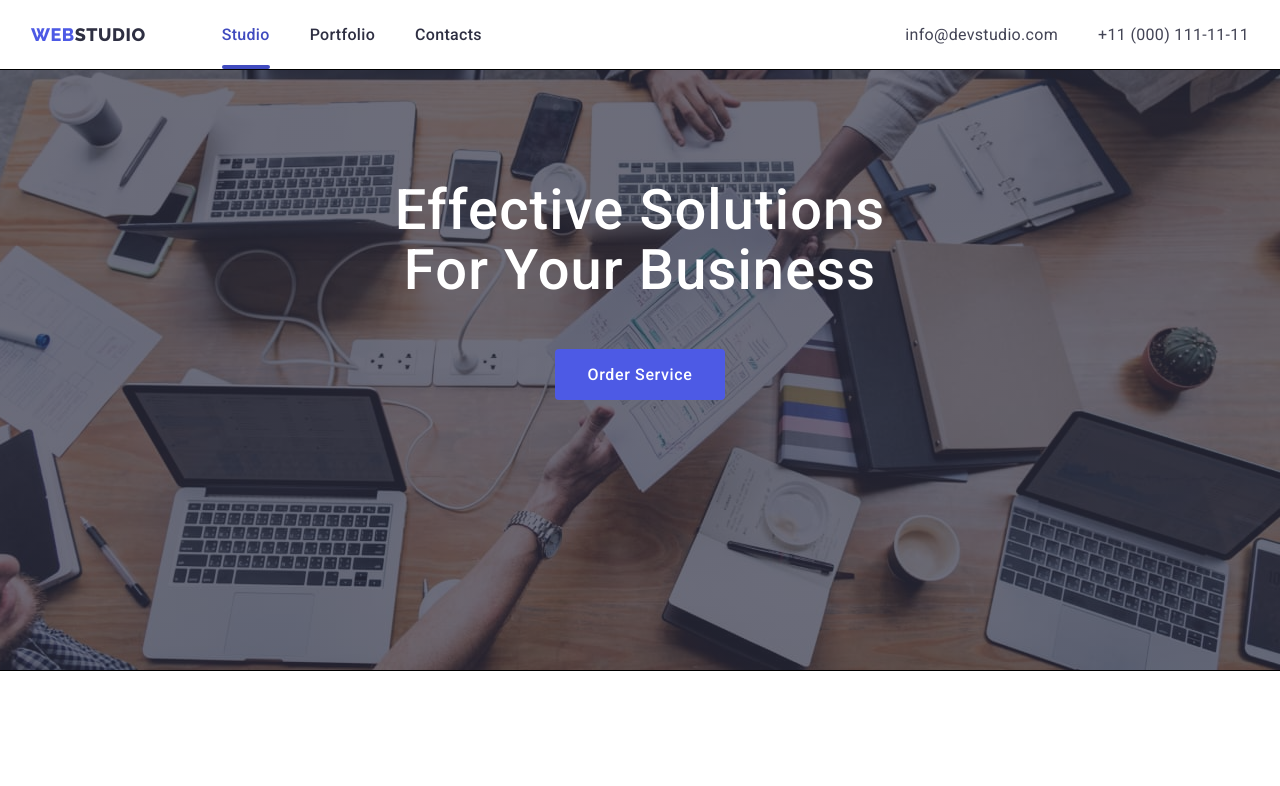
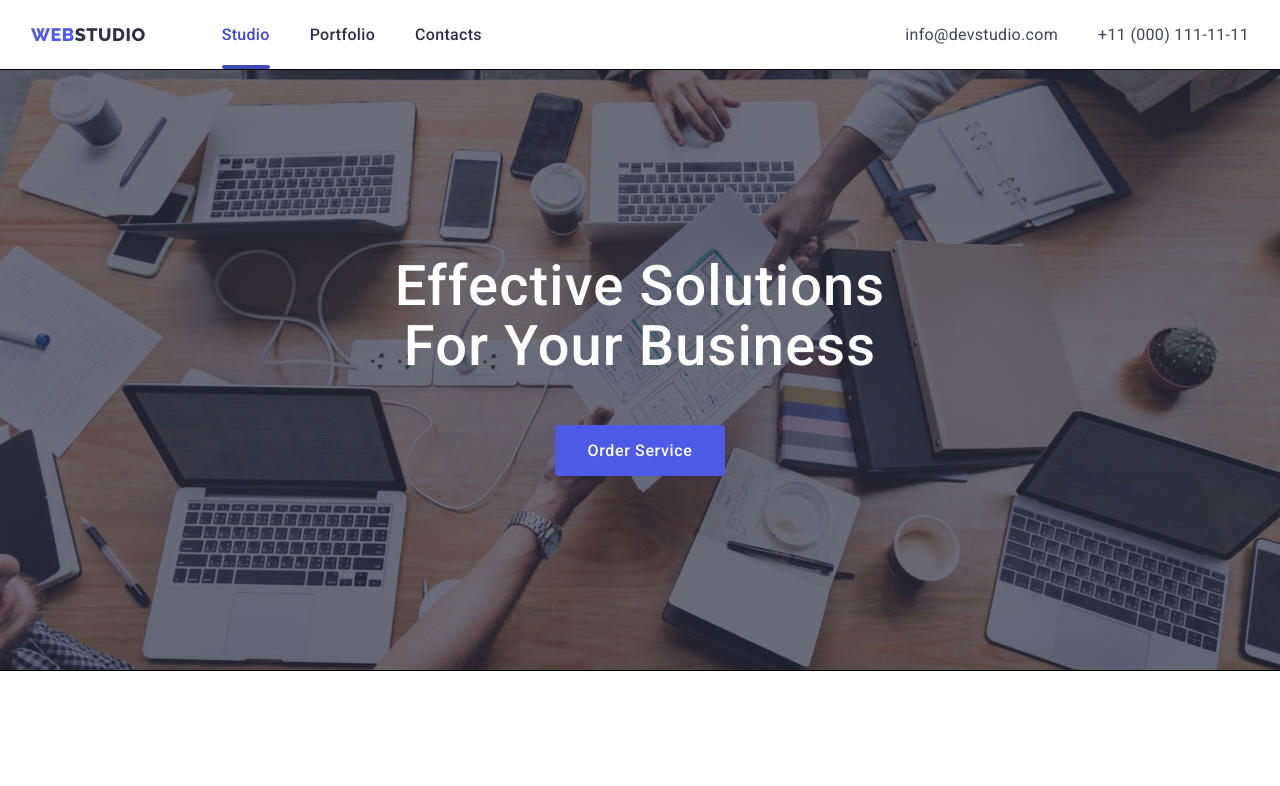
Before and after one commit to YevhiniiaRi/goit-markup-hw-07, a plain HTML site: page index.html in a window 1280 px wide. Shown: the top 786 px of the page. Drawn offline with nearby package versions, Linux system fonts and the light colour scheme; files whose address does not match are found by name.

Commit message:
Update styles.css

```diff
--- a/css/styles.css
+++ b/css/styles.css
@@ -567,6 +567,8 @@ a {
 @media screen and (min-width: 1200px) {
   .hero {
     height: 600px;
+    padding-top: 187px;
+
   }
   .overlay {
     background-image: linear-gradient(
```
